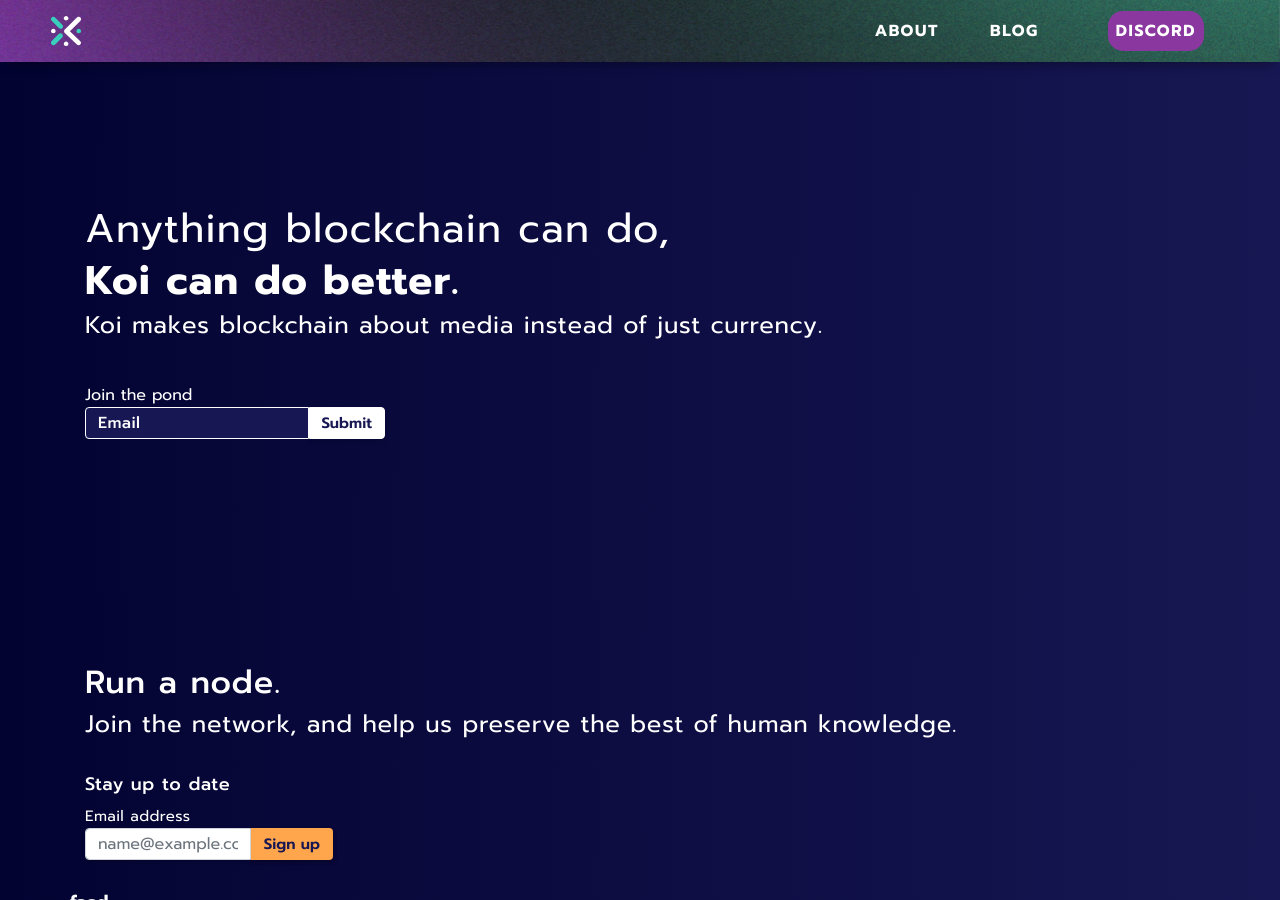
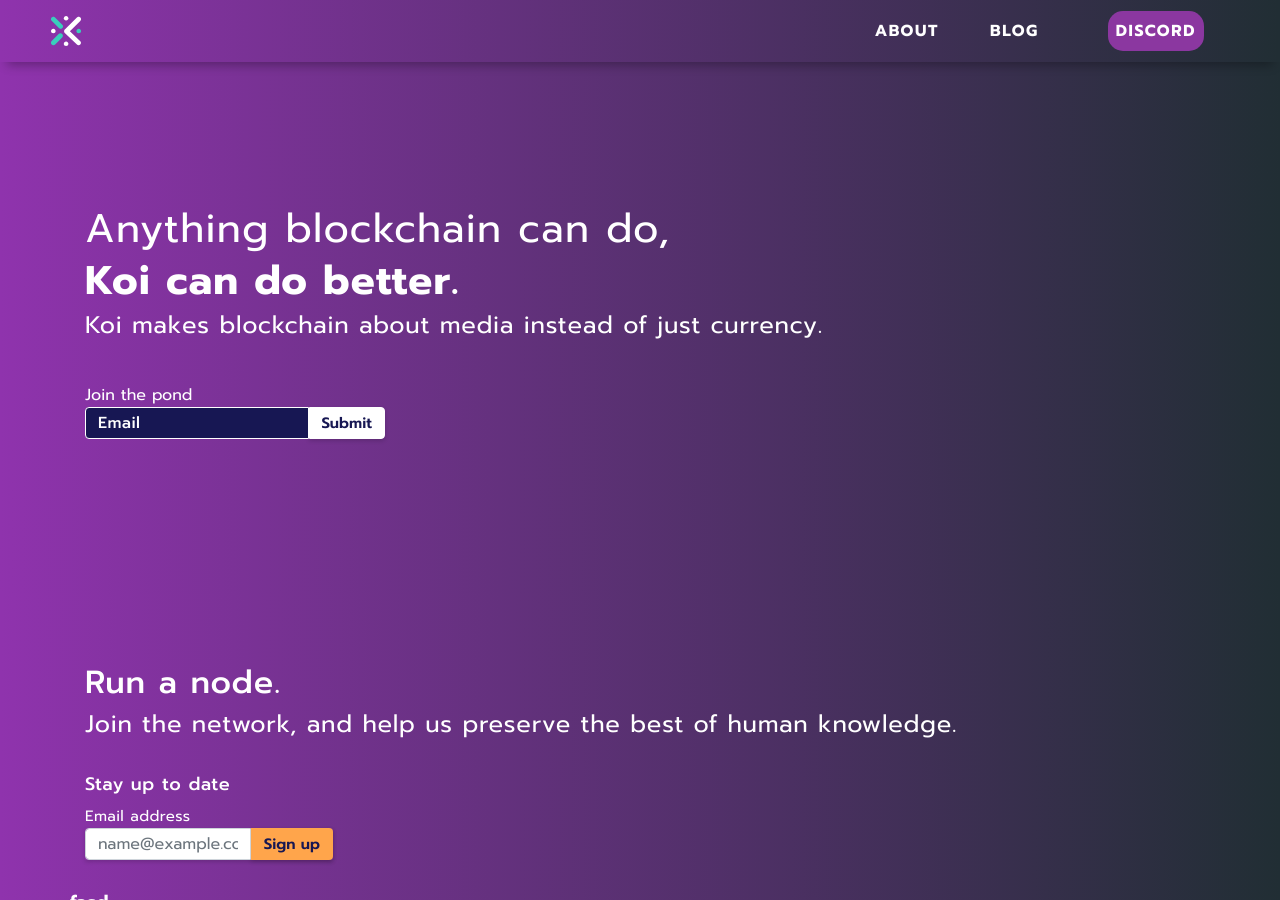
Before and after one commit to technology-xyz/new-site, a Jekyll site: the page built from index.html, in a window 1280 px wide. Built offline with Jekyll 4.4.1, drawn with Linux system fonts in a browser that asks for light colours.

Commit message:
finished header

```diff
--- a/_sass/_variables.scss
+++ b/_sass/_variables.scss
@@ -2,9 +2,10 @@
 $prompt: 'Prompt';
 
 // Colors
+$purpleDarkBg: linear-gradient(90.16deg, #8f33ad 0.14%, #212e34 99.87%);
+
 $blueDark: #171753;
 $greenLight: #9BE7C4;
-$blueDarkBg: linear-gradient(90.16deg, #030332 0.14%, #171753 99.87%);
 $blueLight: #BCF3EF;
 $white: #fff;
 $orange: #FFA54B;
--- a/_sass/pages/404/404.scss
+++ b/_sass/pages/404/404.scss
@@ -2,7 +2,7 @@
 
 #error-header {
         position: relative;
-        background: $blueDarkBg;
+        background: $purpleDarkBg;
         color: $white;
         padding: 80px 0;
         display: flex;
--- a/_sass/pages/common/footer.scss
+++ b/_sass/pages/common/footer.scss
@@ -1,7 +1,7 @@
 @import "variables";
 
 #footer {
-    background: $blueDarkBg;
+    background: $purpleDarkBg;
     color: $white;
     padding: 70px 0 24px;
     .container {
--- a/_sass/pages/common/nav.scss
+++ b/_sass/pages/common/nav.scss
@@ -4,8 +4,8 @@
     position: fixed;
     min-height: 62px;
     padding: 0;
-    // background: $blueDarkBg;
-    background: url('/img/common/bk_header.svg') 100%;
+    background: $purpleDarkBg;
+    // background: url('/img/common/bk_header.svg') 100%;
     background-size: cover;
     background-repeat: no-repeat;
     box-shadow: 0px 10px 10px -7px rgba(0, 0, 0, 0.3);
@@ -109,8 +109,8 @@
         // width: 170px !important;
         // right: 0;
         // background: linear-gradient(90deg, #030332 0%, #171753 100%) !important;
-        background: url('/img/common/bk_header_mobile.svg') 100%;
-        background-size: contain;
+        // background: url('/img/common/bk_header_mobile.svg') 100%;
+        // background-size: contain;
         &.isOpened {
             box-shadow: 0px 2px 4px rgba(0, 0, 0, 0.16) !important;
         }
--- a/_sass/pages/home/header.scss
+++ b/_sass/pages/home/header.scss
@@ -2,7 +2,7 @@
 
 #home-header {
   position: relative;
-  background: $blueDarkBg;
+  background: $purpleDarkBg;
   color: $white;
   padding: 80px 0;
   display: flex;
```
